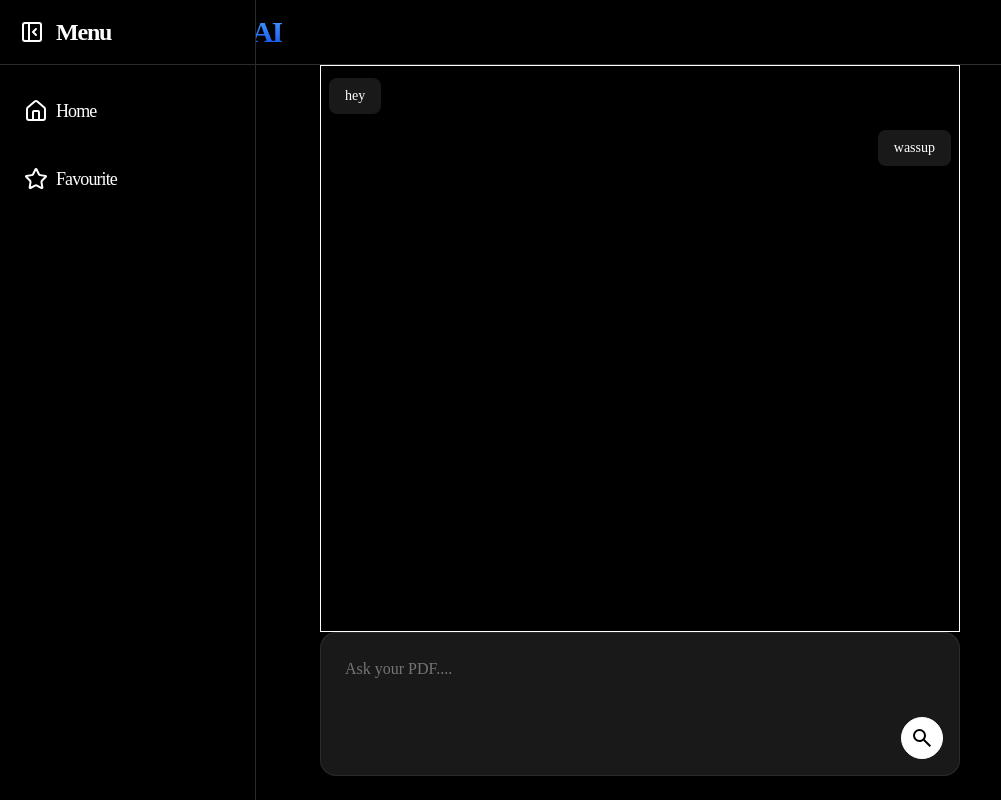
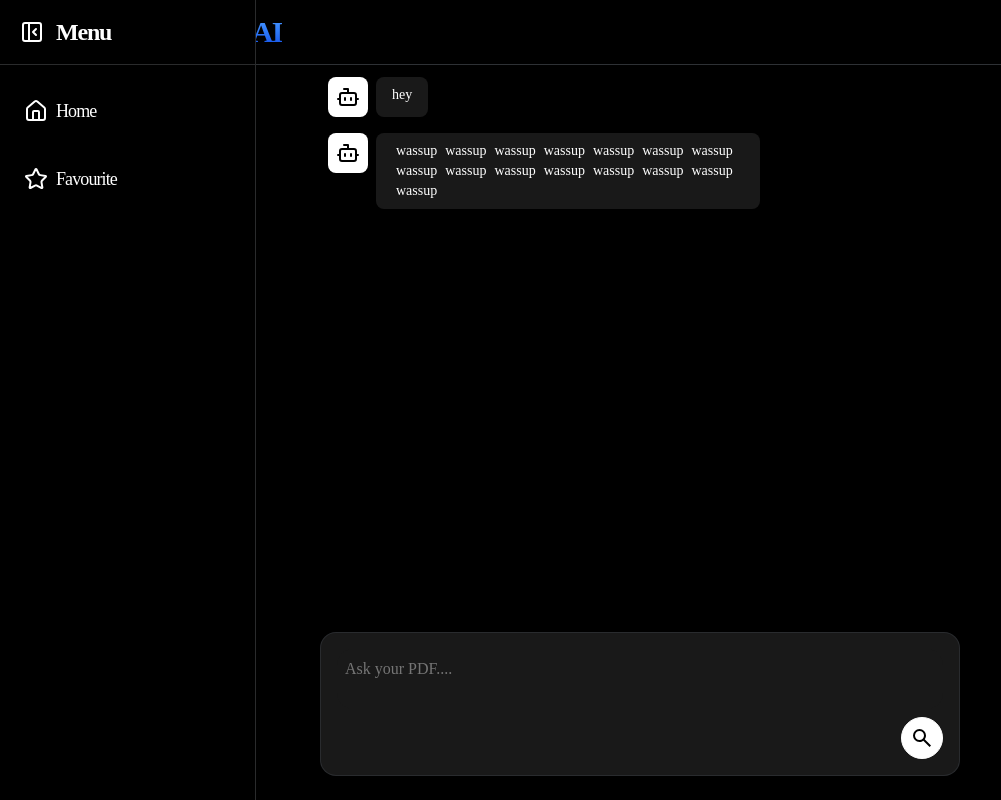
Before and after one commit to Piyushxz/SanityAI-DocumentSummerizer, a React (Vite) app: page /chat/1 in a window 1280 px wide. Shown: the whole page, without its empty margins (0-1001 px from the left). Built offline with nearby package versions, Linux system fonts and the light colour scheme; a web font is replaced by a local one.

Commit message:
added chat bubble and and added ai animation

```diff
--- a/src/atoms.ts
+++ b/src/atoms.ts
@@ -4,3 +4,9 @@ export const sidebarOpen = atom({
     key:"sidebarOpen",
     default:true
 })
+
+
+export const messages = atom<Array<string>>({
+    key:"messages",
+    default:[]
+})
--- /dev/null
+++ b/src/components/AnimatedAIResult.tsx
@@ -0,0 +1,27 @@
+import {motion} from "motion/react"
+export const AnimatedAIResult = ({result}:{
+    result:string
+})=>{
+
+    const array = result.split(" ")
+    console.log(array)
+    return(
+        <p>
+            {
+                array.map((word,index)=>
+                    <motion.span initial={{opacity:0}}
+                className="px-1"
+                    key={index}
+                    animate={{ opacity: 1, y: 0 }}
+                        transition={{
+                          delay:0.01 +(index*0.1),
+                          ease: "easeInOut",
+                        }}
+                    >
+                        {word}
+                    </motion.span>
+                )
+}
+        </p>
+    )
+}
--- a/src/components/ChatBubble.tsx
+++ b/src/components/ChatBubble.tsx
@@ -1,6 +1,10 @@
+import { AnimatedAIResult } from "./AnimatedAIResult";
+import { RobotIcon } from "./icons/RobotIcon";
+
 interface ChatBubbleProps {
     variant: "user" | "sender";
     text: string,
+    isActive?:boolean
 
   }
 
@@ -18,6 +22,9 @@ interface ChatBubbleProps {
           props.variant === "user" ? "self-end" : "self-start"
         } max-w-[600px] w-fit`}
       >
+
+        {
+            props.variant === 'user' ?
             <div
             className={`${
               ChatBubbleStyles[props.variant]
@@ -25,6 +32,25 @@ interface ChatBubbleProps {
           >
             {props.text}
           </div>
+          :
+        <div className="flex gap-2">
+            <div className="relative">
+            <RobotIcon/>
+            </div>
+            <div
+            className={`text-white bg-[#191919] px-4 py-2 rounded-lg shadow-md text-sm font-primary max-w-[30vw] break-words`}
+          >
+            {
+                props.isActive?
+                 <AnimatedAIResult result={props.text}/>
+                :
+                props.text
+
+            }
+          </div>
+        </div>
+        }
+
       </div>
     );
   };
--- a/src/components/QueryBox.tsx
+++ b/src/components/QueryBox.tsx
@@ -1,9 +1,18 @@
+import { useRecoilValue } from "recoil";
 import { ChatBubble } from "./ChatBubble";
+import { messages } from "../atoms";
 export const QueryBox = () => {
+
+    const allMessages = useRecoilValue(messages)
+
     return (
       <div className="flex flex-col gap-2 p-2 w-full ">
         <ChatBubble text="hey" variant="sender" />
-        <ChatBubble text="wassup" variant="user" />
+        <ChatBubble text="wassup wassup wassup wassup wassup wassup wassup wassup wassup wassup wassup wassup wassup wassup wassup" variant="sender" isActive />
+
+        {
+            allMessages.map(message=><ChatBubble text={message} variant="sender"/>)
+        }
       </div>
     );
   };
--- a/src/components/SearchBar.tsx
+++ b/src/components/SearchBar.tsx
@@ -1,8 +1,10 @@
 import {  useRef } from "react"
 import { SearchIcon } from "./icons/SearchIcon";
+import { useSetRecoilState } from "recoil";
+import { messages } from "../atoms";
 export const AISearch =()=>{
     const inputRef = useRef<HTMLTextAreaElement | null>(null);
-
+    const setMessages = useSetRecoilState(messages)
     const handleInputQuery= async ()=>{
 
         if(!inputRef.current?.value ){
@@ -12,7 +14,9 @@ export const AISearch =()=>{
         if(inputRef.current.value.length  < 1){
             return
         }
-
+        const input = inputRef.current.value
+        if(!inputRef.current) return
+        setMessages(prev=>[...prev,input])
         try{
 
 
--- /dev/null
+++ b/src/components/icons/RobotIcon.tsx
@@ -0,0 +1,8 @@
+export const RobotIcon = ()=>{
+    return(
+        <div className="p-2 bg-white rounded-lg">
+        <svg xmlns="http://www.w3.org/2000/svg" width="24" height="24" viewBox="0 0 24 24" fill="none" stroke="#000000" stroke-width="2" stroke-linecap="round" stroke-linejoin="round" className="lucide lucide-bot">
+        <path d="M12 8V4H8"/><rect width="16" height="12" x="4" y="8" rx="2"/><path d="M2 14h2"/><path d="M20 14h2"/><path d="M15 13v2"/><path d="M9 13v2"/></svg>
+        </div>
+    )
+}
--- a/src/pages/QueryRoom.tsx
+++ b/src/pages/QueryRoom.tsx
@@ -10,7 +10,7 @@ export const QueryRoom = () => {
       <div className="flex flex-col w-full h-full overflow-hidden">
         <Navbar />
         <div className="flex flex-col flex-grow justify-between items-center overflow-hidden">
-          <div className="lg:w-[50vw] w-[80vw] h-full border border-white flex overflow-y-auto">
+          <div className="lg:w-[50vw] w-[80vw] h-full  flex overflow-y-auto">
             <QueryBox/>
           </div>
           <div className="mb-6">
```
Lines whose indentation alone changed are shown as unchanged.
